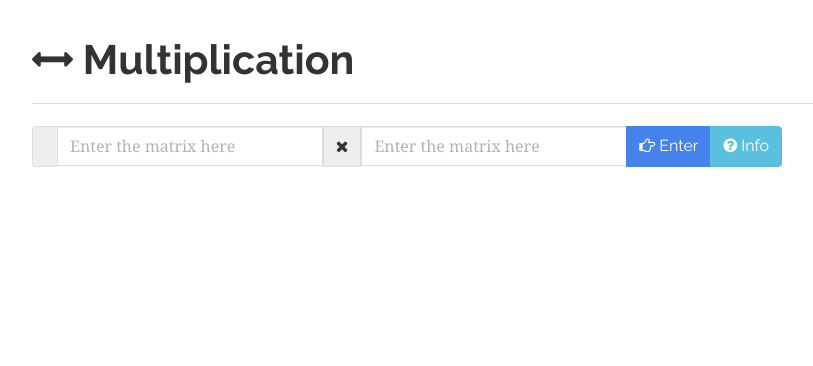
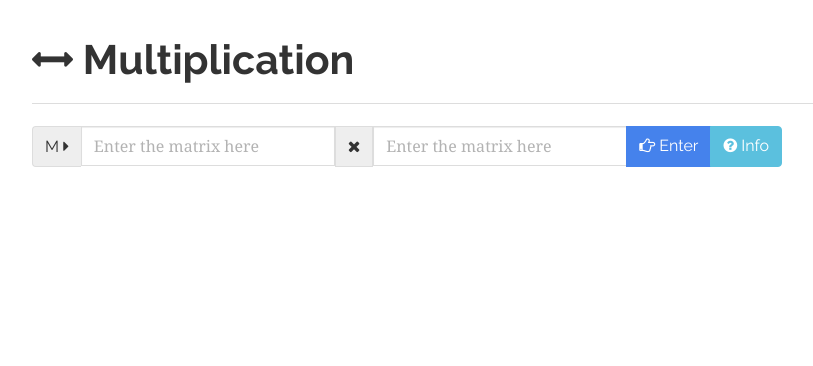
Before and after one commit to marianpetruk/Discrete_Math_project, a Flask app: page /multiplication in a window 1280 px wide. Shown: the part 67-433 px from the top of the page, without its empty margins (38-851 px from the left). Run offline with Flask 2, Linux system fonts and the light colour scheme; some libraries are stand-ins or nearby versions.

Commit message:
small layout improvement

```diff
--- a/templates/layouts/main.html
+++ b/templates/layouts/main.html
@@ -304,7 +304,7 @@
                                 <li {% if request.endpoint=='warshall' %} class="active" {% endif %}><a class="noselect" href="/warshall?lg=uk"><i class="fa fa-wikipedia-w" aria-hidden="true"></i> Алгоритм Уоршала</a></li>
                                 <li {% if request.endpoint=='relations' %} class="active" {% endif %}><a class="noselect" href="/relations?lg=uk"><i class="fa fa-arrows-h" aria-hidden="true"></i> Перевірка відношень</a></li>
                                 <li {% if request.endpoint=='combinatorics' %} class="active" {% endif %}><a class="noselect" href="/combinatorics?lg=uk"><i class="fa fa-sliders" aria-hidden="true"></i> Комбінаторика</a></li>
-                                <li {% if request.endpoint=='multiplication' %} class="active" {% endif %}><a class="noselect" href="/multiplication?lg=uk"><i class="fa-times" aria-hidden="true"></i>Множення матриць</a></li>
+                                <li {% if request.endpoint=='multiplication' %} class="active" {% endif %}><a class="noselect" href="/multiplication?lg=uk"><i class="fa fa-times" aria-hidden="true"></i>Множення матриць</a></li>
                             </ul>
                         </li>
                         {%else%}
@@ -317,7 +317,7 @@
                                 <li {% if request.endpoint=='warshall' %} class="active" {% endif %}><a class="noselect" href="{{ url_for('warshall') }}"><i class="fa fa-wikipedia-w" aria-hidden="true"></i> Warshall algorithm</a></li>
                                 <li {% if request.endpoint=='check_relation' %} class="active" {% endif %}><a class="noselect" href="{{ url_for('check_relation') }}"><i class="fa fa-arrows-h" aria-hidden="true"></i> Relation checker</a></li>
                                 <li {% if request.endpoint=='combinatorics' %} class="active" {% endif %}><a class="noselect" href="{{ url_for('combinatorics') }}"><i class="fa fa-sliders" aria-hidden="true"></i> Combinatorics</a></li>
-                                <li {% if request.endpoint=='multiplication' %} class="active" {% endif %}><a class="noselect" href="{{ url_for('multiplication') }}"><i class="fa-times" aria-hidden="true"></i> Multiplication</a></li>
+                                <li {% if request.endpoint=='multiplication' %} class="active" {% endif %}><a class="noselect" href="{{ url_for('multiplication') }}"><i class="fa fa-times" aria-hidden="true"></i> Multiplication</a></li>
                             </ul>
                         </li>
                         {%endif%}
--- a/templates/pages/placeholder.multiplication.html
+++ b/templates/pages/placeholder.multiplication.html
@@ -6,7 +6,7 @@
     <div class="col-md-8">
         <form action='multiplication' method='POST'>
             <div class="input-group">
-                <span class="input-group-addon"></span>
+                <span class="input-group-addon">M <i class="fa fa-caret-right" aria-hidden="true"></i></span>
                 <input class="form-control" type='text' name='matrix1' id='matrix1' {%if query%}value={{ query }}{% endif %} placeholder="Enter the matrix here">
                 <span class="input-group-addon"> <i class="fa fa-times" aria-hidden="true"></i></span>
                 <input class="form-control" type='text' name='matrix2' id='matrix2' {%if query%}value={{ query }}{% endif %} placeholder="Enter the matrix here">
--- a/templates/pages/placeholder.multiplication_uk.html
+++ b/templates/pages/placeholder.multiplication_uk.html
@@ -6,7 +6,7 @@
     <div class="col-md-8">
        <form action='multiplication' method='POST'>
             <div class="input-group">
-                <span class="input-group-addon"></span>
+                <span class="input-group-addon">M <i class="fa fa-caret-right" aria-hidden="true"></i>  </span>
                 <input class="form-control" type='text' name='matrix1' id='matrix1' {%if query%}value={{ query }}{% endif %} placeholder="Введіть матрицю тут">
                 <span class="input-group-addon"> <i class="fa fa-times" aria-hidden="true"></i></span>
                 <input class="form-control" type='text' name='matrix2' id='matrix2' {%if query%}value={{ query }}{% endif %} placeholder="введіть матрицю тут">
```
